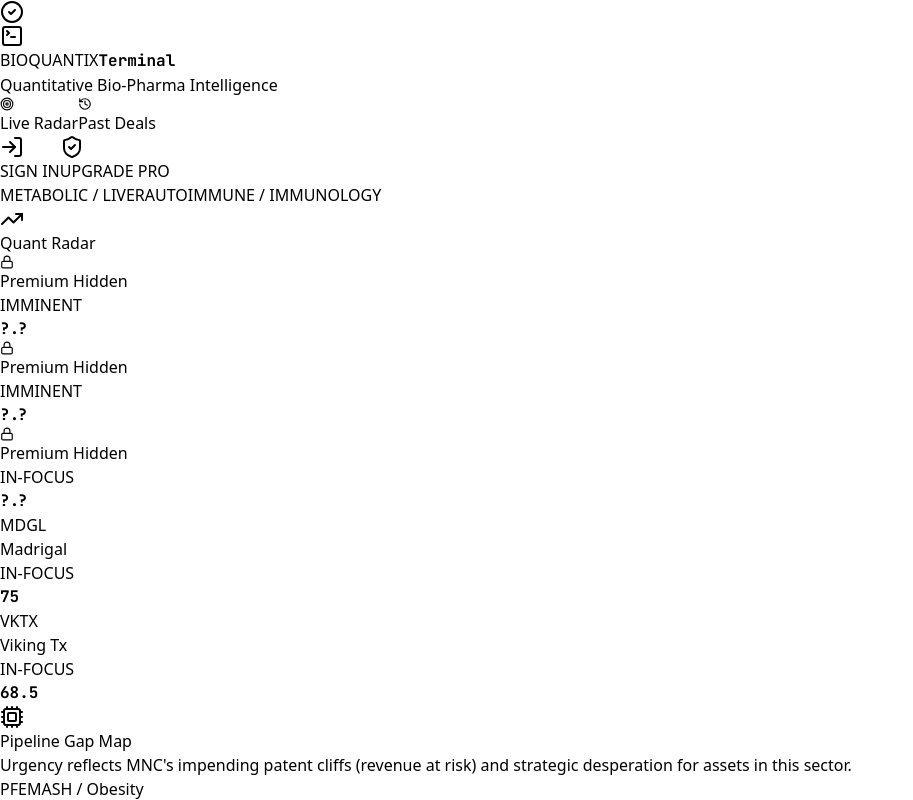
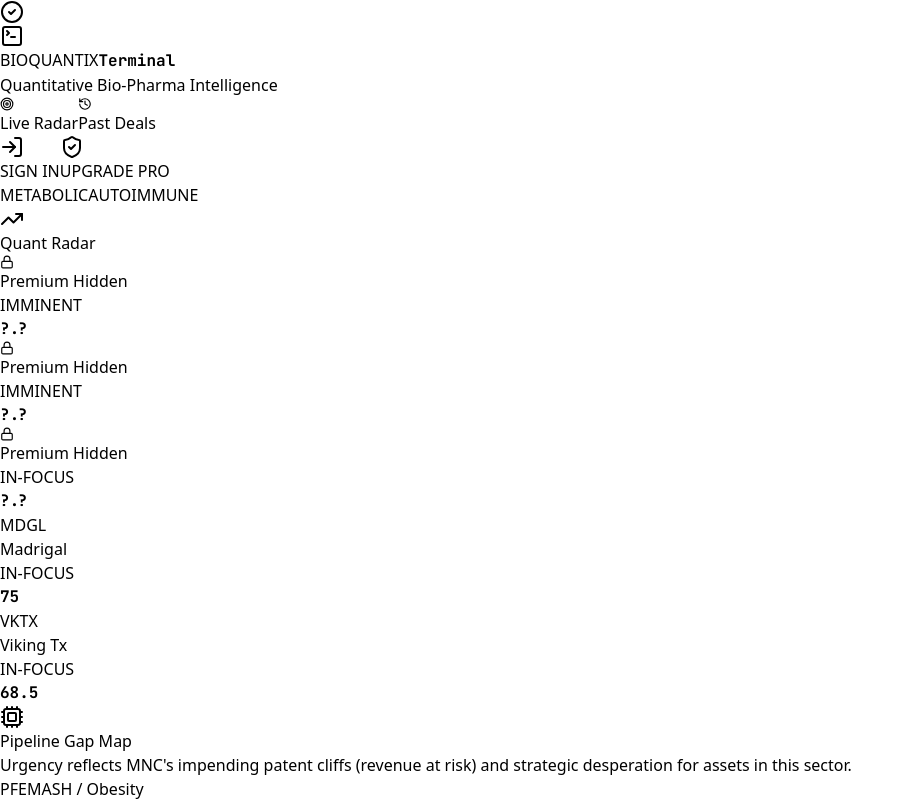
Before and after one commit to silverlion2/pharma-hunter-web, a React (Vite) app: page / in a window 1280 px wide. Both pictures are taken after a click on the button "ENTER TERMINAL". Shown: the top 800 px of the page, without its empty margins (0-913 px from the left). Built offline with nearby package versions, Linux system fonts and the light colour scheme; no server answers; the database is empty.

Commit message:
feat: initialize Pharma Hunter application with Supabase integration, authentication, and core dashboard functionality.

```diff
--- a/src/App.jsx
+++ b/src/App.jsx
@@ -22,10 +22,8 @@
   // 修复：初始化时直接赋予保底数据，平滑过渡真实数据，防止异步导致的白屏
   const [assetData, setAssetData] = useState(fallbackData);
   const [pipelineGapsData, setPipelineGapsData] = useState(defaultGaps);
-  const [isLoading, setIsLoading] = useState(true);
 
   // Phase 5.2 新增: 认证状态
-  const [session, setSession] = useState(null);
   const [userRole, setUserRole] = useState('visitor'); // 'visitor', 'free', 'pro', 'admin'
   const [showAuthModal, setShowAuthModal] = useState(false);
   const [authMode, setAuthMode] = useState('login'); // 'login', 'signup', 'forgot'
@@ -43,14 +41,12 @@
 
   useEffect(() => {
     supabase.auth.getSession().then(({ data: { session } }) => {
-      setSession(session);
       determineUserRole(session?.user);
     });
 
     const {
       data: { subscription },
     } = supabase.auth.onAuthStateChange((_event, session) => {
-      setSession(session);
       determineUserRole(session?.user);
     });
 
@@ -74,7 +70,6 @@
         if (!isSupabaseConfigured) {
           setAssetData(fallbackData);
           setPipelineGapsData(defaultGaps);
-          setIsLoading(false);
           return;
         }
 
@@ -91,17 +86,19 @@
         if (gapsResp.ok) {
            const gData = await gapsResp.json();
            if (gData && gData.length > 0) {
-              const grouped = { 'Metabolic': [], 'Autoimmune': [] };
+              const grouped = {};
               gData.forEach(row => {
-                  if (grouped[row.target_area]) {
-                      grouped[row.target_area].push({
-                          name: row.mnc_name, target: row.target_area,
-                          level: row.urgency_level, color: row.color_code || 'bg-cyan-500'
-                      });
+                  if (!grouped[row.target_area]) {
+                      grouped[row.target_area] = [];
                   }
+                  grouped[row.target_area].push({
+                      name: row.mnc_name, target: row.target_area,
+                      level: row.urgency_level, color: row.color_code || 'bg-cyan-500'
+                  });
               });
-              grouped['Metabolic'].sort((a,b) => b.level - a.level);
-              grouped['Autoimmune'].sort((a,b) => b.level - a.level);
+              Object.keys(grouped).forEach(k => {
+                  grouped[k].sort((a,b) => b.level - a.level);
+              });
               setPipelineGapsData(grouped);
            } else {
               setPipelineGapsData(defaultGaps);
@@ -110,15 +107,24 @@
            setPipelineGapsData(defaultGaps);
         }
 
-      } catch (err) {
+      } catch {
         setAssetData(fallbackData);
         setPipelineGapsData(defaultGaps);
-      } finally {
-        setIsLoading(false);
       }
     }
     fetchAllData();
   }, []);
+
+  const availableAreas = React.useMemo(() => {
+    return Array.from(new Set(assetData.map(a => a.target_area))).filter(Boolean);
+  }, [assetData]);
+
+  useEffect(() => {
+    if (availableAreas.length > 0 && !availableAreas.includes(targetArea)) {
+      setTargetArea(availableAreas[0]);
+    }
+  // eslint-disable-next-line react-hooks/exhaustive-deps
+  }, [availableAreas, targetArea]);
 
   const baseFiltered = assetData.filter(a => a.target_area === targetArea && a.is_past_deal === showPastDeals);
   const sortedList = [...baseFiltered].sort((a, b) => b.score - a.score);
@@ -173,6 +179,7 @@
         setSelectedTicker(firstAvailable.ticker);
       }
     }
+  // eslint-disable-next-line react-hooks/exhaustive-deps
   }, [targetArea, showPastDeals, assetData, userRole, view]);
 
   const activeAsset = activeList.find(a => a.ticker === selectedTicker) || activeList[0] || fallbackData[0];
@@ -209,7 +216,6 @@
             email: authEmail || 'test@bioquantix.com',
             user_metadata: { role: authEmail === 'admin@bioquantix.com' || authEmail === 'test@bioquantix.com' ? 'admin' : 'free' }
           };
-          setSession({ user: mockUser });
           determineUserRole(mockUser);
         } else if (authMode === 'forgot') {
           if (!authEmail) {
@@ -264,7 +270,6 @@
 
   const handleLogout = async () => {
     await supabase.auth.signOut();
-    setSession(null);
     setUserRole('visitor');
     setView('landing');
     showToast("Successfully logged out. Premium assets locked.");
@@ -374,6 +379,7 @@
 
         {view === 'dashboard' && (
           <Dashboard
+            availableAreas={availableAreas}
             targetArea={targetArea}
             setTargetArea={setTargetArea}
             showPastDeals={showPastDeals}
--- a/src/components/Dashboard.jsx
+++ b/src/components/Dashboard.jsx
@@ -2,7 +2,7 @@
 import { TrendingUp, AlertCircle, Cpu, Clock, Database, Activity, Lock, CheckCircle2 } from 'lucide-react';
 
 const Dashboard = ({
-  targetArea, setTargetArea, showPastDeals, themeColorText, themeColorBg,
+  availableAreas = ['Metabolic', 'Autoimmune'], targetArea, setTargetArea, showPastDeals, themeColorText, themeColorBg,
   activeList, currentGaps, activeAsset, safeTicker, safeName, safeCategory,
   safeScore, safeDealInfo, userRole, safeFactors, safeTime, safeUpside,
   safeDigest, safeSignals, handleSelect
@@ -10,18 +10,15 @@
   return (
     <>
       <div className="mb-8 flex gap-4 border-b border-slate-800/50 pb-4 overflow-x-auto custom-scrollbar">
-        <button
-          onClick={() => setTargetArea('Metabolic')}
-          className={`px-5 py-2.5 rounded-full text-xs font-black tracking-widest transition-all border whitespace-nowrap ${targetArea === 'Metabolic' ? 'bg-cyan-500 text-slate-900 border-cyan-500 shadow-lg shadow-cyan-500/20' : 'bg-slate-900 border-slate-800 text-slate-500 hover:border-slate-600'}`}
-        >
-          METABOLIC / LIVER
-        </button>
-        <button
-          onClick={() => setTargetArea('Autoimmune')}
-          className={`px-5 py-2.5 rounded-full text-xs font-black tracking-widest transition-all border whitespace-nowrap ${targetArea === 'Autoimmune' ? 'bg-indigo-500 text-white border-indigo-500 shadow-lg shadow-indigo-500/20' : 'bg-slate-900 border-slate-800 text-slate-500 hover:border-slate-600'}`}
-        >
-          AUTOIMMUNE / IMMUNOLOGY
-        </button>
+        {availableAreas.map(area => (
+          <button
+            key={area}
+            onClick={() => setTargetArea(area)}
+            className={`px-5 py-2.5 rounded-full text-xs font-black tracking-widest transition-all border whitespace-nowrap ${targetArea === area ? (area === 'Autoimmune' ? 'bg-indigo-500 text-white border-indigo-500 shadow-lg shadow-indigo-500/20' : 'bg-cyan-500 text-slate-900 border-cyan-500 shadow-lg shadow-cyan-500/20') : 'bg-slate-900 border-slate-800 text-slate-500 hover:border-slate-600'}`}
+          >
+            {area.toUpperCase()}
+          </button>
+        ))}
       </div>
 
       <div className="grid grid-cols-1 lg:grid-cols-12 gap-8">
--- a/src/components/FeedbackWidget.jsx
+++ b/src/components/FeedbackWidget.jsx
@@ -22,7 +22,7 @@
           message: formData.message
         };
 
-        const { data, error, status: responseStatus } = await supabase
+        const { error, status: responseStatus } = await supabase
           .from('contact_leads')
           .insert([payload]); // SDK 会自动将对象转化为数组插入
 
--- a/src/utils/supabase.js
+++ b/src/utils/supabase.js
@@ -3,7 +3,7 @@
 export const getEnv = (key) => {
   try {
     return import.meta.env[key] || '';
-  } catch (e) {
+  } catch {
     return '';
   }
 };
```
